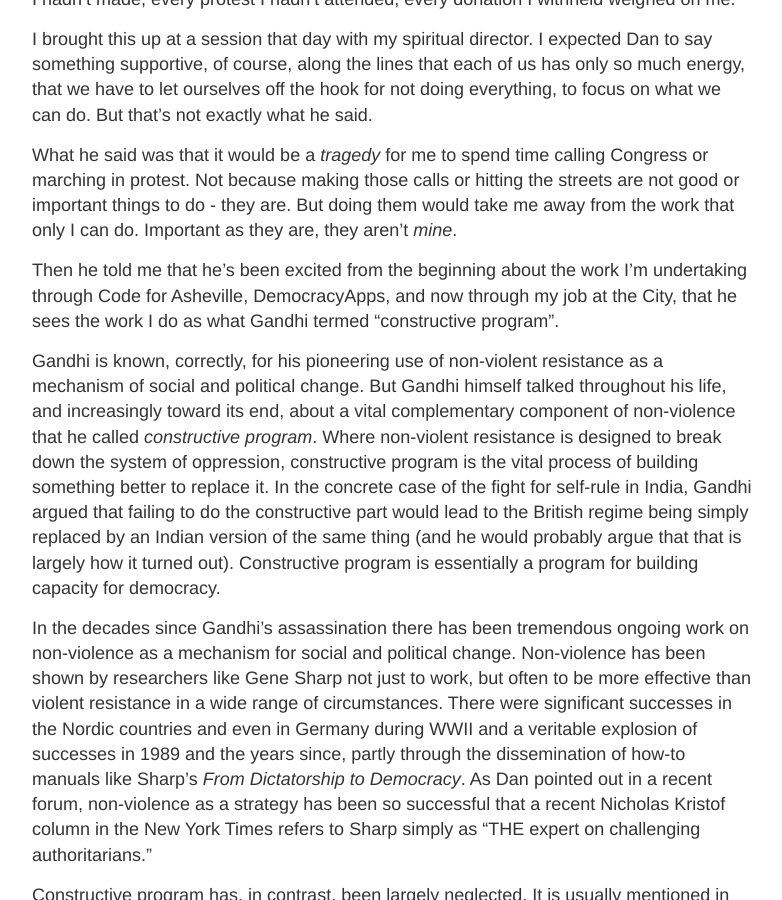
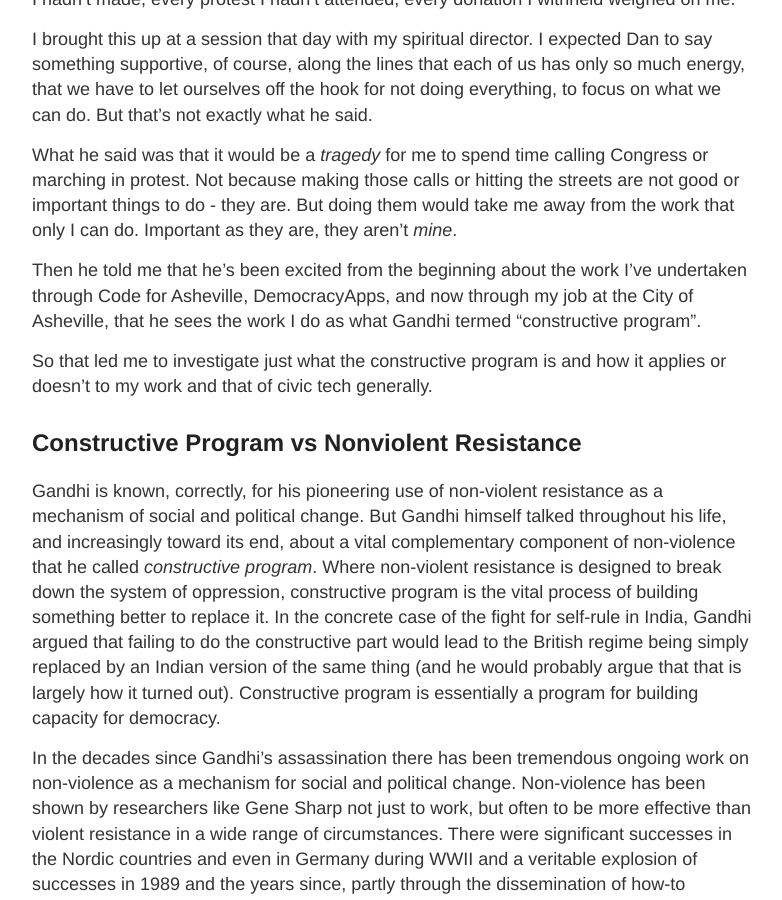
Before and after one commit to ejaxon/ejaxon.github.io, a Jekyll site: the page built from _posts/2017-4-18-what-about-constructive-program.md, in a window 1280 px wide and 900 px high, scrolled down 392 px. Shown: the whole window, without its empty margins (248-1030 px from the left). Built offline with Jekyll 4.4.1, drawn with Linux system fonts in a browser that asks for light colours.

Commit message:
A few tweaks and added latest book

```diff
--- a/_posts/2017-4-18-what-about-constructive-program.md
+++ b/_posts/2017-4-18-what-about-constructive-program.md
@@ -9,7 +9,11 @@ I brought this up at a session that day with my spiritual director. I expected D
 
 What he said was that it would be a _tragedy_ for me to spend time calling Congress or marching in protest. Not because making those calls or hitting the streets are not good or important things to do - they are.  But doing them would take me away from the work that only I can do. Important as they are, they aren't _mine_.
 
-Then he told me that he's been excited from the beginning about the work I'm undertaking through Code for Asheville, DemocracyApps, and now through my job at the City, that he sees the work I do as what Gandhi termed "constructive program".
+Then he told me that he's been excited from the beginning about the work I've undertaken through Code for Asheville, DemocracyApps, and now through my job at the City of Asheville, that he sees the work I do as what Gandhi termed "constructive program".
+
+So that led me to investigate just what the constructive program is and how it applies or doesn't to my work and that of civic tech generally.
+
+## Constructive Program vs Nonviolent Resistance
 
 Gandhi is known, correctly, for his pioneering use of non-violent resistance as a mechanism of social and political change. But Gandhi himself talked throughout his life, and increasingly toward its end, about a vital complementary component of non-violence that he called _constructive program_. Where non-violent resistance is designed to break down the system of oppression, constructive program is the vital process of building something better to replace it. In the concrete case of the fight for self-rule in India, Gandhi argued that failing to do the constructive part would lead to the British regime being simply replaced by an Indian version of the same thing (and he would probably argue that that is largely how it turned out). Constructive program is essentially a program for building capacity for democracy.
 
```
Also changed, not shown: reading.md (+1 -0 lines).
